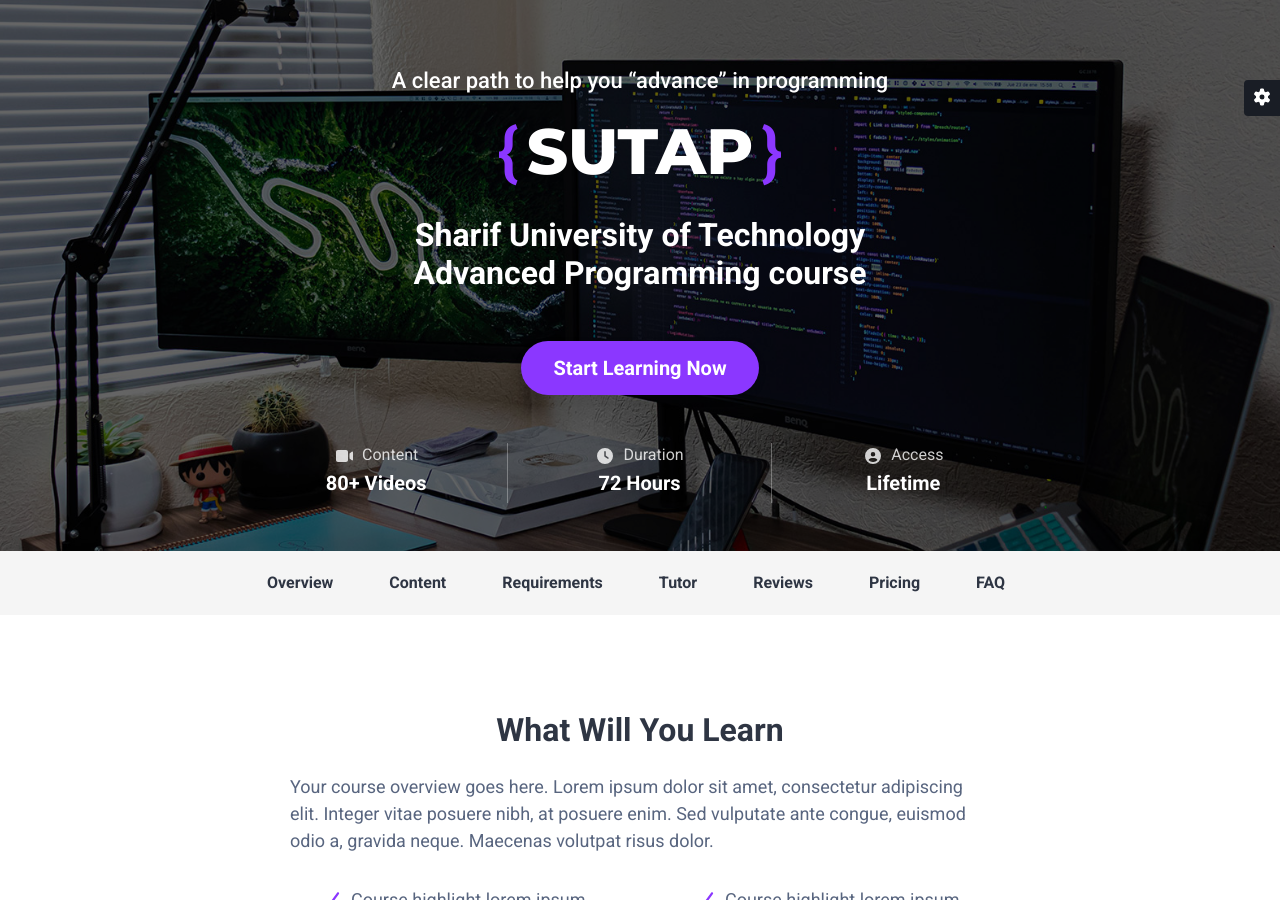
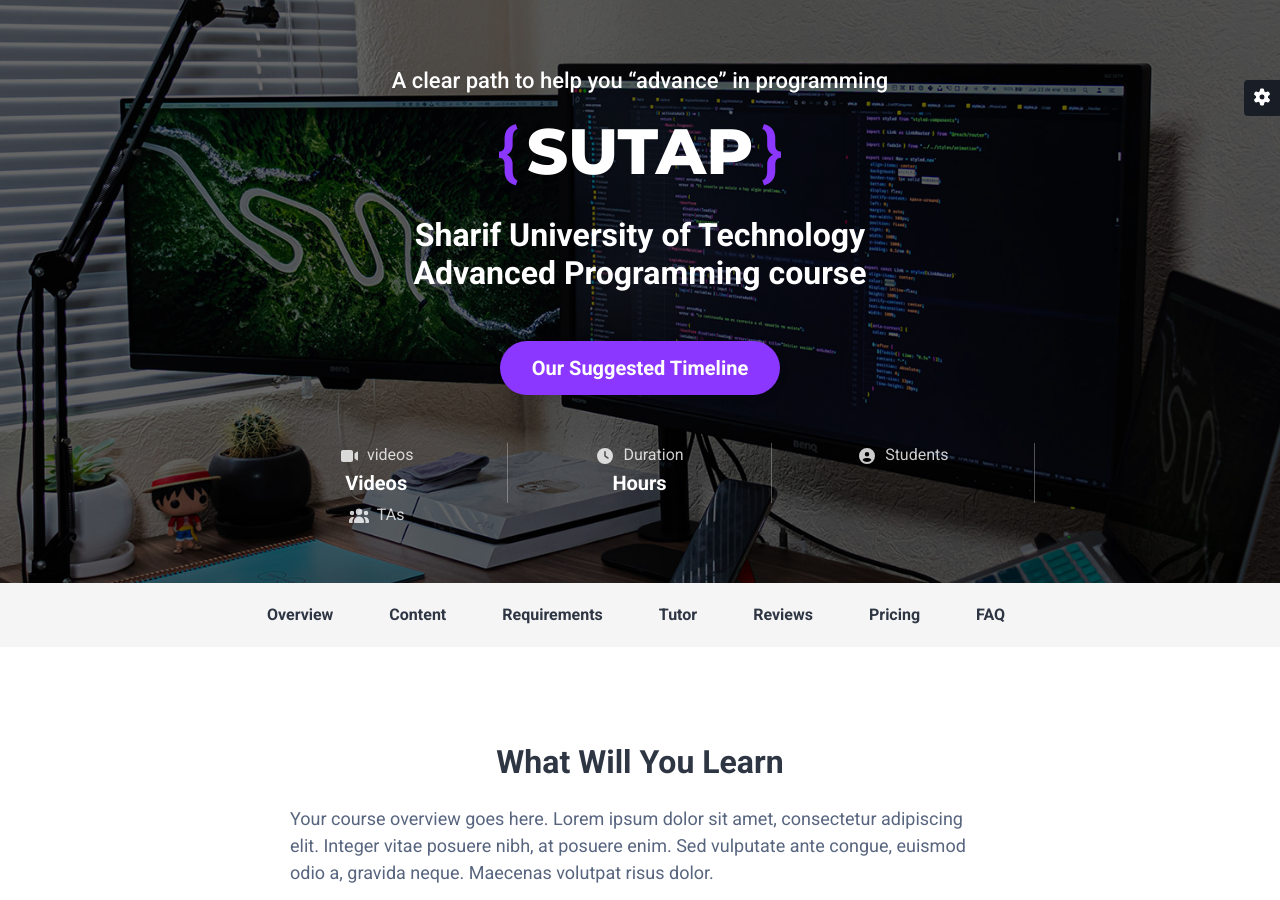
Before and after one commit to AdvProg2020/AdvProg2020.github.io, a Jekyll site: the page built from index.html, in a window 1280 px wide and 900 px high. Built offline with Jekyll 4.4.1, drawn with Linux system fonts in a browser that asks for light colours; nearby versions of some CDN libraries; library files that are not in the unit come from our copies.

Commit message:
complete header

```diff
--- a/_config.yml
+++ b/_config.yml
@@ -5,9 +5,8 @@ university:         Sharif University of Technology
 course:             Advanced Programming course
 
 
-# Social Profiles
-twitter_username:
-github_username:    advprog2020
-facebook_username:
-instagram_username:
-linkedin_username:
+
+course.videos:    80+
+course.duration:  72
+course.students:  170+
+course.TAs:       45
--- a/_layouts/single.html
+++ b/_layouts/single.html
@@ -38,24 +38,29 @@
 					    <span class="desc d-block"></span>
 				    </h1>
 					<div class="text-center mb-5">
-						<a href="#section-pricing" class="btn btn-primary btn-lg scrollto">Start Learning Now</a>
+						<a href="#section-content" class="btn btn-primary btn-lg scrollto">Our Suggested Timeline</a>
 					</div>
 
 					<div class="hero-summary">
 						<div class="row">
 							<div class="item col-4">
-								<div class="summary-desc mb-1"><i class="icon fas fa-video mr-2"></i>Content</div>
-								<h4 class="summary-heading">80+ <span class="desc">Videos</span></h4>
+								<div class="summary-desc mb-1"><i class="icon fas fa-video mr-2"></i>videos</div>
+								<h4 class="summary-heading">{{ site.course.videos }} <span class="desc">Videos</span></h4>
 
 							</div><!--//col-->
 							<div class="item col-4">
 								<div class="summary-desc mb-1"><i class="icon fas fa-clock mr-2"></i>Duration</div>
-								<h4 class="summary-heading">72 <span class="desc">Hours</span></h4>
+								<h4 class="summary-heading">{{ site.course.duration }} <span class="desc">Hours</span></h4>
 
 							</div><!--//col-->
 							<div class="item col-4">
-								<div class="summary-desc mb-1"><i class="icon fas fa-user-circle mr-2"></i>Access</div>
-								<h4 class="summary-heading">Lifetime</h4>
+								<div class="summary-desc mb-1"><i class="icon fas fa-user-circle mr-2"></i>Students</div>
+								<h4 class="summary-heading">{{ site.course.students }}</h4>
+
+							</div><!--//col-->
+							<div class="item col-4">
+								<div class="summary-desc mb-1"><i class="icon fas fa-users mr-2"></i>TAs</div>
+								<h4 class="summary-heading">{{ site.course.TAs }}</h4>
 
 							</div><!--//col-->
 						</div><!--//row-->
```
